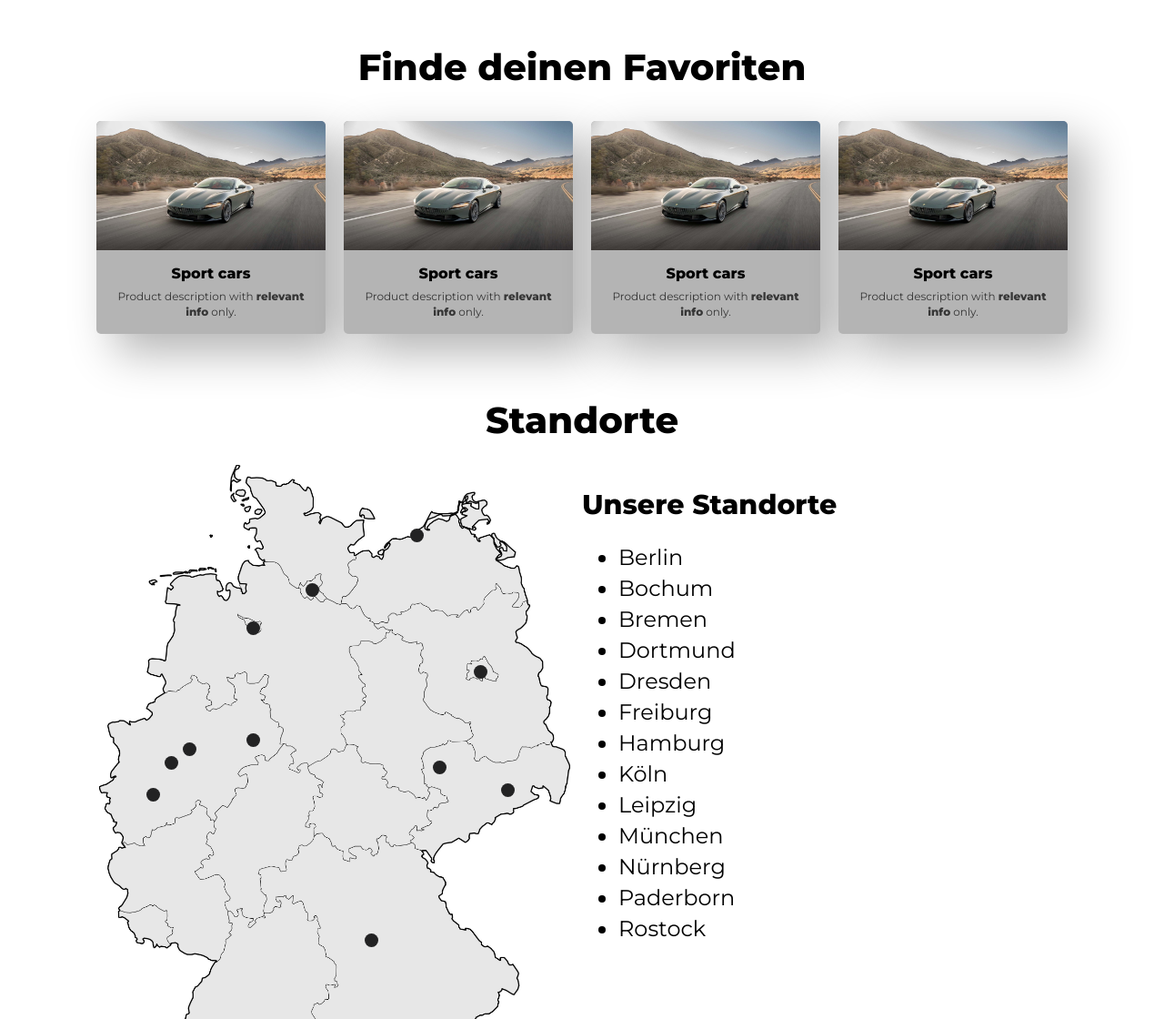
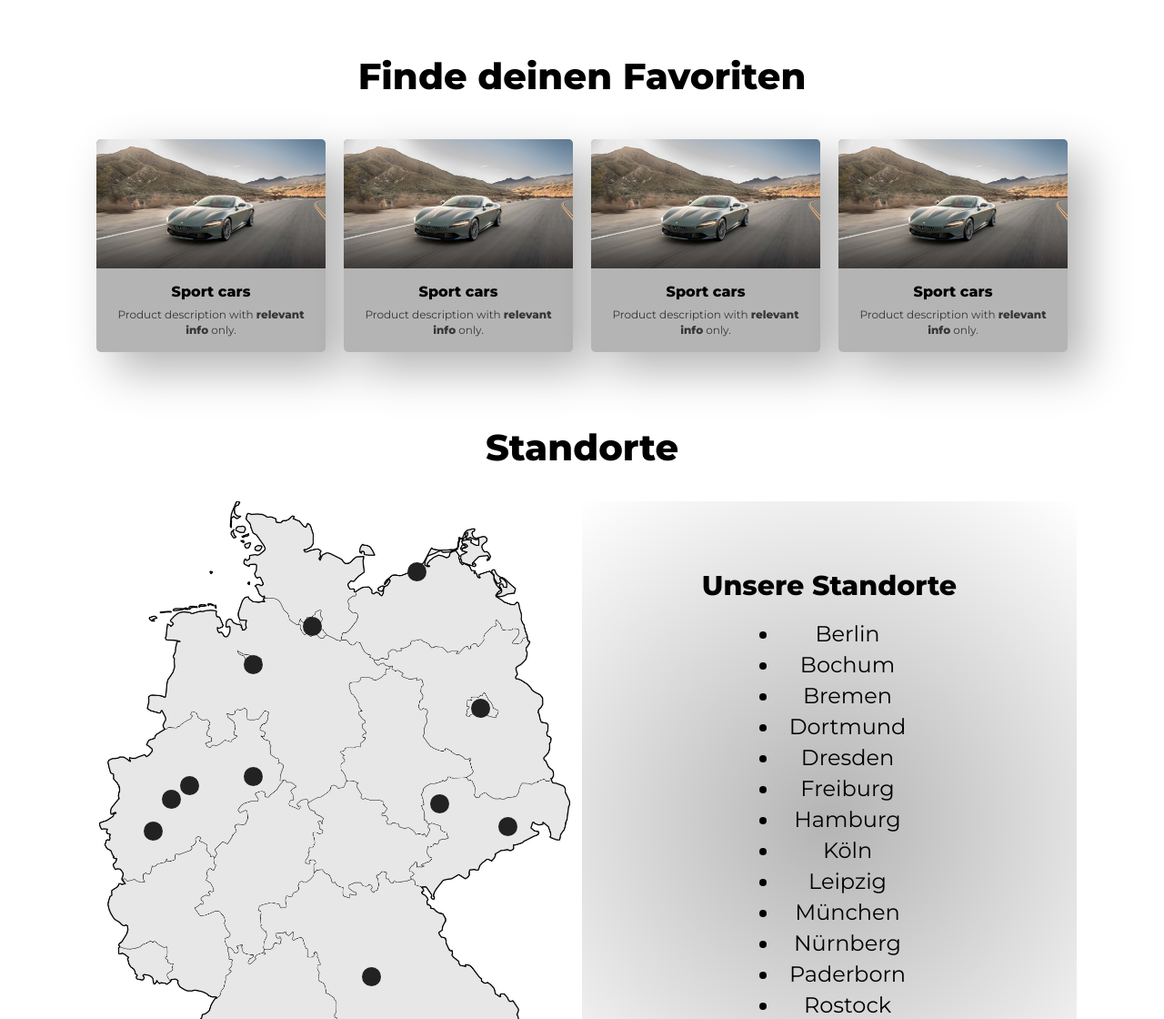
Before and after one commit to Lillystahl/Autovermietung, a PHP site: page /homeWebsite.html in a window 1280 px wide; the page is wider, and only the part inside the window is pictured. Shown: the part 857-1977 px from the top of that part at 91% size. Run offline with PHP 8.4, Linux system fonts and the light colour scheme; some libraries are stand-ins or nearby versions.

Commit message:
update styles

```diff
--- a/homeStyle.css
+++ b/homeStyle.css
@@ -364,8 +364,8 @@ body{
 
 .headline {
     text-align: center;
-    margin-top: 50px;
-    margin-bottom: 25px; /* Adjust the distance from the top */
+    margin-top: 60px;
+    margin-bottom: 35px; /* Adjust the distance from the top */
     font-size: 40px;
 
 }
@@ -591,11 +591,21 @@ body{
 }
 
 .map-text {
-    width: 50%; /* Each div takes 50% width */
+    width: 50%;
+    display: flex;
+    justify-content: center;
+    align-items: center;
+    flex-direction: column;
+    text-align: center;
+    background: radial-gradient(circle at center, rgb(180, 180, 180), transparent); /* Radial gradient */
+    border-radius: 5px;
 }
 
 .map-text h2 {
     font-size: 30px; /* Adjust the font size as needed */
+    margin: 20px;
+    position: absolute;
+    margin-bottom: 540px;
 }
 
 .map-notext img {
@@ -773,9 +783,17 @@ body{
     margin-top: -550px /* Adjust the top position for Bremen */;
 }
 
+.map-marker {
+    /* Other styles */
+    border: 3px solid transparent; /* Set initial border */
+}
+
 .marker-hover {
     transition: transform 0.3s;
-    transform: scale(1.2);
+    transform: scale(2);
+    border-color: #9BBEC8;; /* Change the border color */
+    box-sizing: border-box; /* Include border in the element's dimensions */
+    border-radius: 50%; /* Maintain the circular shape */
 }
 
 .card-container {
```
